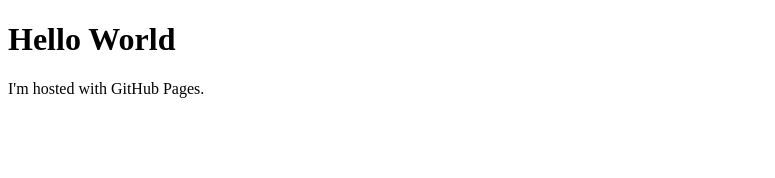
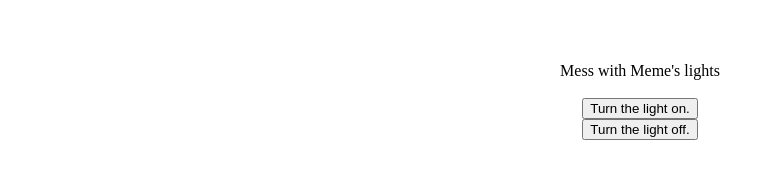
Before and after one commit to Tape-Dispenser/Lord-Memester.github.io, a plain HTML site: page index.html in a window 1280 px wide. Shown: the whole page, without its empty margins (0-775 px from the left). Drawn offline with Linux system fonts and the light colour scheme.

Commit message:
Update index.html

```diff
--- a/index.html
+++ b/index.html
@@ -1,7 +1,19 @@
-<!DOCTYPE html>
+<!-- Replace your-device-ID-goes-here with your actual device ID
+and replace your-access-token-goes-here with your actual access token-->
+<!DOCTYPE>
 <html>
-<body>
-<h1>Hello World</h1>
-<p>I'm hosted with GitHub Pages.</p>
-</body>
+  <body>
+  <center>
+  <br>
+  <br>
+  <br>
+  <form action="https://api.particle.io/v1/devices/37003b001047353136383631/led?access_token=15e70380af758a9723230f300717abc2a9ccaed3" method="POST" target="_self">
+    Mess with Meme's lights<br>
+    <br>
+    <button name="arg" type="submit" value="on">Turn the light on.</button>
+    <br>
+    <button type="submit" name="arg" value="off">Turn the light off.</button>
+  </form>
+  </center>
+  </body>
 </html>
```
